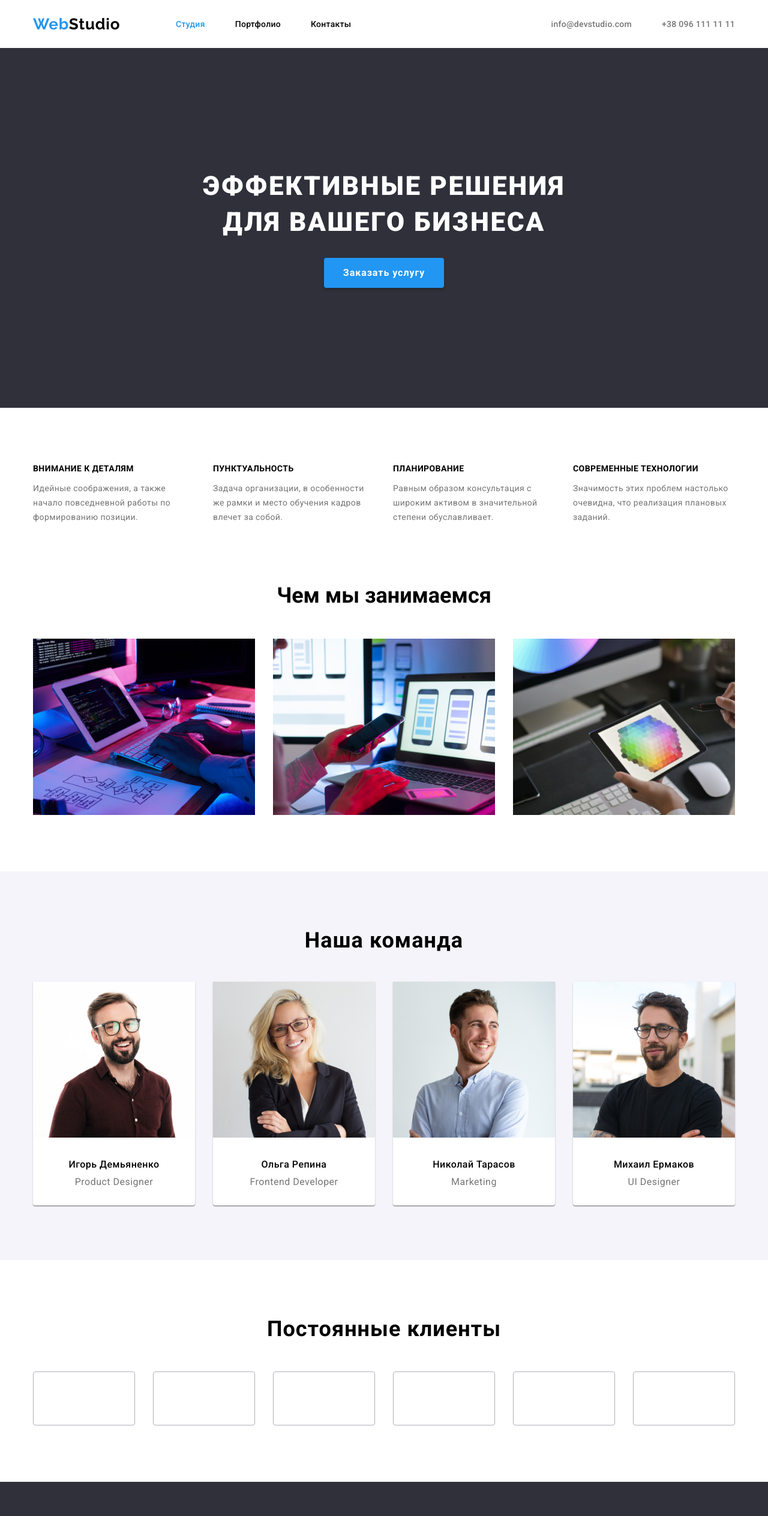
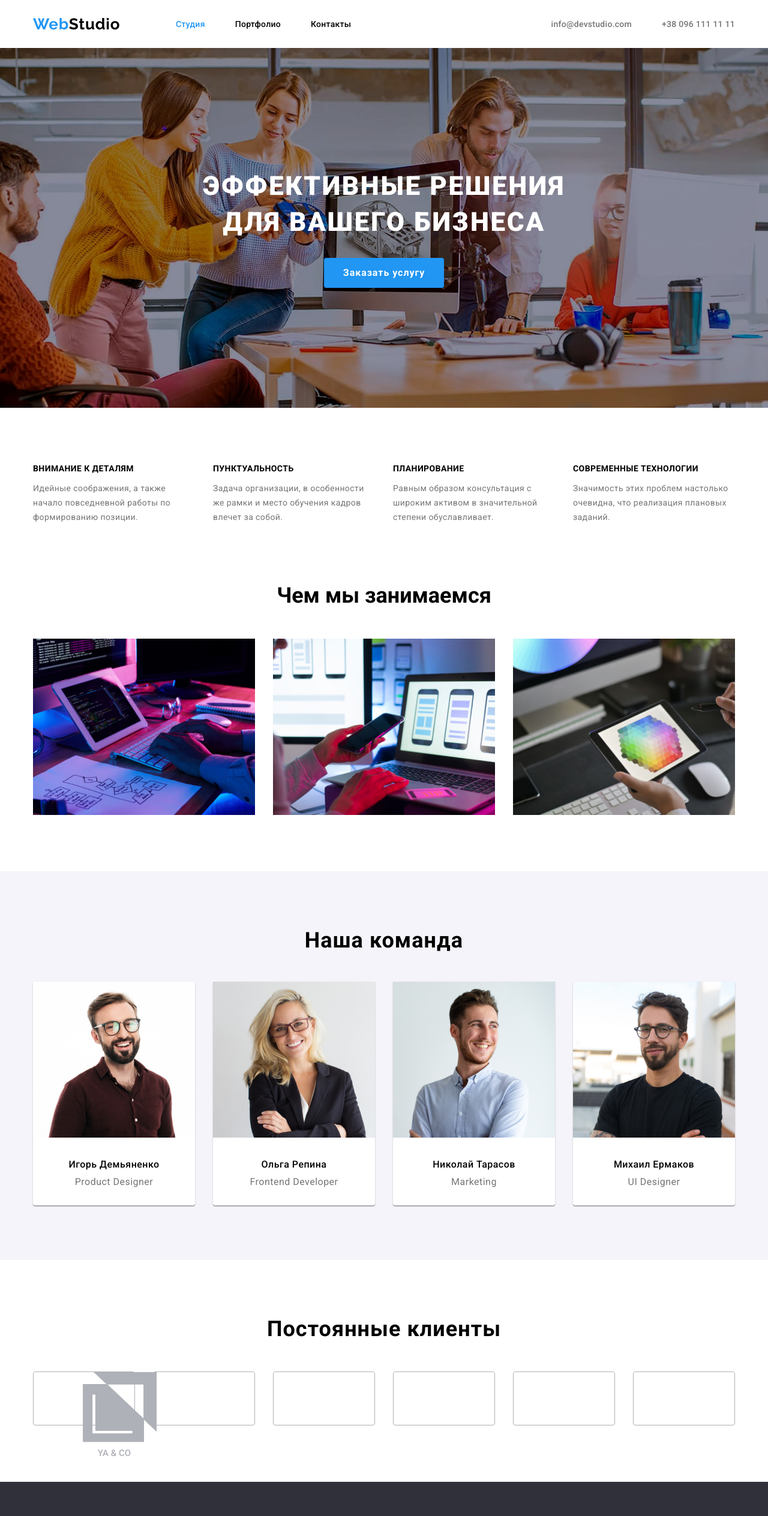
Before and after one commit to Viktory-me/goit-markup-hw-04, a plain HTML site: page index.html in a window 1280 px wide. Shown: the top 2528 px of the page at 60% size. Drawn offline with Linux system fonts and the light colour scheme.

Commit message:
start svg

```diff
--- a/css/style.css
+++ b/css/style.css
@@ -144,13 +144,16 @@ a {
 /* HERO BEGINNING*/
 
 .hero-section {
-    background-color: #2F303A;
     width: 100%;
     display: flex;
     padding-top: 200px;
     padding-bottom: 200px;
     align-items: center;
     justify-content: center;
+    background-image: url(/images/background.jpg);
+    background-size: auto;
+    background-repeat: no-repeat;
+    background-position: center;
 }
 
 .banner {
--- a/index.html
+++ b/index.html
@@ -182,7 +182,12 @@
         <div class="container">
           <h2 class="clients-title">Постоянные клиенты</h2>
           <ul class="clients-list">
-            <li class="clients-list-item"></li>
+            <li class="clients-list-item">
+              <svg>
+                <use href="./images/symbol-defs.svg#icon-logo-1"></use>
+              </svg>
+            </li>
+
             <li class="clients-list-item"></li>
             <li class="clients-list-item"></li>
             <li class="clients-list-item"></li>
@@ -229,3 +234,4 @@
     </footer>
   </body>
 </html>
+<svg><use href="/images/"</svg>
```
Also changed, not shown: images/background.jpg (added), images/symbol-defs.svg (added).
